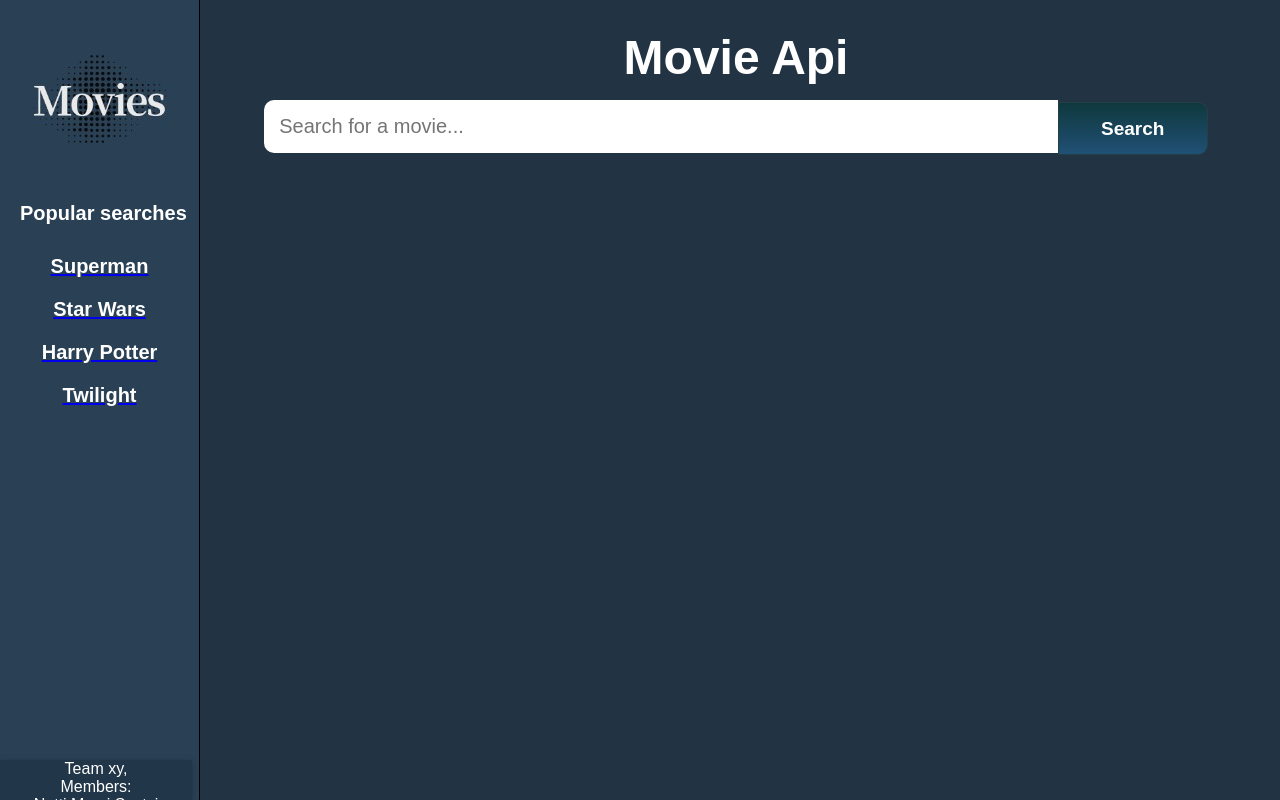
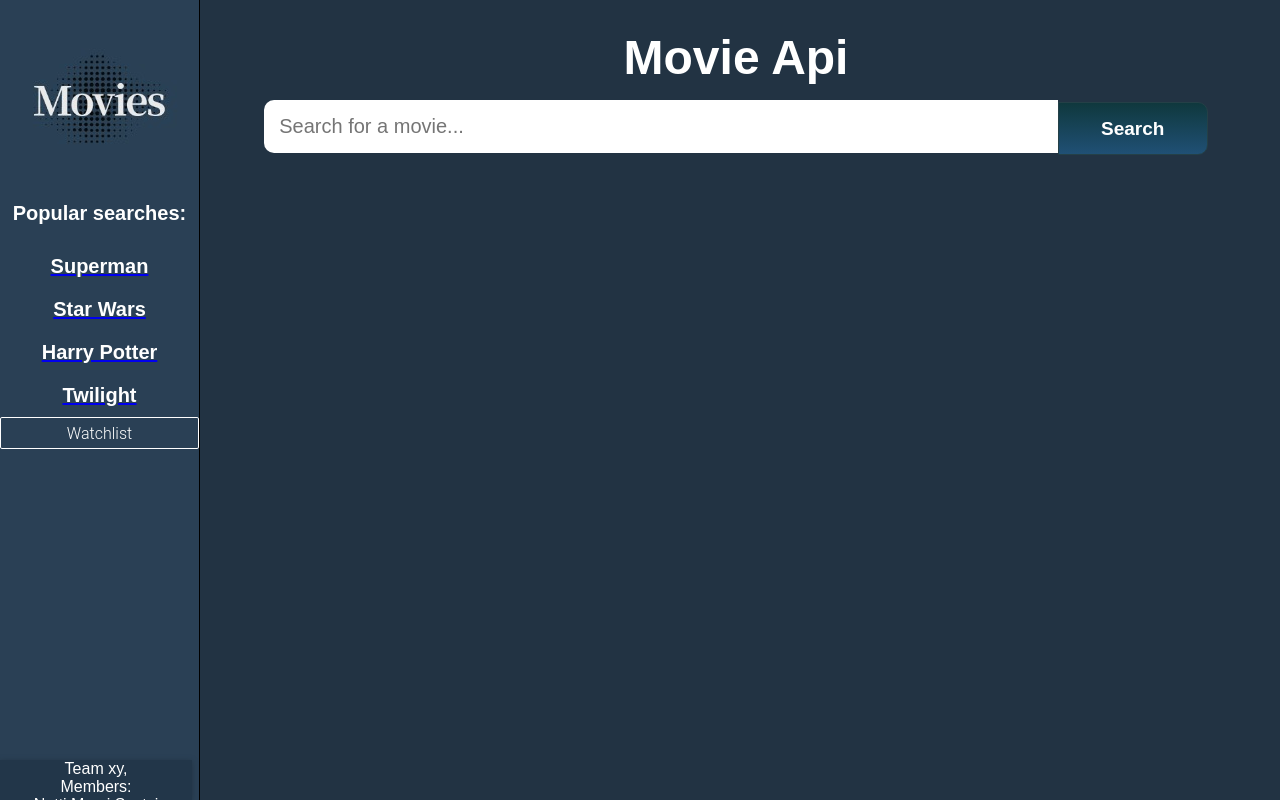
Before and after one commit to anettkeszler/movie-api, a React (Create React App) app: page / in a window 1280 px wide. Built offline with nearby package versions, Linux system fonts and the light colour scheme; no server answers.

Commit message:
watchlist

```diff
--- a/src/App.js
+++ b/src/App.js
@@ -1,24 +1,28 @@
-import React from 'react';
-import './App.css';
-import Mainpage from './Components/Mainpage/Mainpage';
-import Sidebar from './Components/Sidebar/Sidebar';
-import { MovieProvider } from './Components/Provider/MovieProvider';
-import { BrowserRouter, Route, Switch } from 'react-router-dom';
-import MovieDetail from './Components/DetailedPage/MovieDetail';
-
+import React from "react";
+import "./App.css";
+import Mainpage from "./Components/Mainpage/Mainpage";
+import Sidebar from "./Components/Sidebar/Sidebar";
+import { MovieProvider } from "./Components/Provider/MovieProvider";
+import { BrowserRouter, Route, Switch } from "react-router-dom";
+import MovieDetail from "./Components/DetailedPage/MovieDetail";
+import { WatchlistProvider } from "./Components/Provider/Watchlistprovider";
+import Watchlist from "./Components/Watchlist/Watchlist";
 
 function App() {
   return (
     <BrowserRouter>
+      <WatchlistProvider>
         <MovieProvider>
           <React.Fragment>
             <Sidebar />
             <Switch>
-            <Route exact={true} path='/' component={Mainpage} />
-            <Route exact path='/movie/:imdbID' component={MovieDetail} />
+              <Route exact={true} path="/" component={Mainpage} />
+              <Route exact path="/movie/:imdbID" component={MovieDetail} />
+              <Route exact path="/watchlist" component={Watchlist} />
             </Switch>
           </React.Fragment>
         </MovieProvider>
+      </WatchlistProvider>
     </BrowserRouter>
   );
 }
--- a/src/Components/DetailedPage/MovieDetail.js
+++ b/src/Components/DetailedPage/MovieDetail.js
@@ -1,32 +1,36 @@
-import React, { useEffect, useState } from 'react';
-import './movieDetail.css';
-import axios from 'axios';
+import React, { useEffect, useState, useContext } from "react";
+import "./movieDetail.css";
+import axios from "axios";
+import { WatchlistContext } from "../Provider/Watchlistprovider";
 
 export function MovieDetail(props) {
   const [movieDetail, setMovieDetail] = useState([]);
+  const [watchlist, setWatchlist] = useContext(WatchlistContext);
+  console.log(watchlist);
   const imdbId = props.match.params.imdbID;
-  console.log(imdbId);
-  console.log(movieDetail);
-
   const url = `http://www.omdbapi.com/?i=${imdbId}&apikey=8a2bf193`;
 
+  const add = () => {
+    setWatchlist((prevWatchlist) => [...prevWatchlist, movieDetail]);
+  };
+
   useEffect(() => {
-    axios.get(url).then(res => setMovieDetail(res.data));
+    axios.get(url).then((res) => setMovieDetail(res.data));
   }, [url]);
 
   return (
-    <div className='detail-container'>
-      <div className='card-title'>
+    <div className="detail-container">
+      <div className="card-title">
         <h2>
           {movieDetail.Title}
           {movieDetail.Year}
         </h2>
       </div>
-      <div className='poster-text-wrapper'>
-        <div className='poster-box'>
-          <img className='card-img' src={movieDetail?.Poster} alt='' />
+      <div className="poster-text-wrapper">
+        <div className="poster-box">
+          <img className="card-img" src={movieDetail?.Poster} alt="" />
         </div>
-        <div className='text-box'>
+        <div className="text-box">
           <div>
             <span>Runtime: </span>
             {movieDetail.Runtime}
@@ -56,6 +60,9 @@ export function MovieDetail(props) {
             <span>Plot: </span>
             {movieDetail.Plot}
           </div>
+          <button onClick={add} className="search-button">
+            Add
+          </button>
         </div>
       </div>
     </div>
--- /dev/null
+++ b/src/Components/Provider/Watchlistprovider.js
@@ -0,0 +1,13 @@
+import React, { useState, createContext } from "react";
+
+export const WatchlistContext = createContext();
+
+export const WatchlistProvider = (props) => {
+  let [watchlist, setWatchlist] = useState([]);
+
+  return (
+    <WatchlistContext.Provider value={[watchlist, setWatchlist]}>
+      {props.children}
+    </WatchlistContext.Provider>
+  );
+};
--- a/src/Components/Sidebar/Sidebar.css
+++ b/src/Components/Sidebar/Sidebar.css
@@ -24,11 +24,33 @@
   text-align: center;
 }
 
+.watchlist-button {
+  width: 100%;
+  text-align: center;
+  display: inline-block;
+  padding: 0.35em 1.2em;
+  border: 0.1em solid #ffffff;
+  margin: 0 0.3em 0.3em 0;
+  border-radius: 0.12em;
+  box-sizing: border-box;
+  text-decoration: none;
+  font-family: "Roboto", sans-serif;
+  font-weight: 300;
+  color: #ffffff;
+  text-align: center;
+  transition: all 0.2s;
+}
+.watchlist-button:hover {
+  color: #000000;
+  background-color: #ffffff;
+}
+
 .sidebar-searches {
   color: white;
   font-size: 20px;
   font-weight: bold;
-  padding-left: 20px;
+  width: 100%;
+  text-align: center;
 }
 
 .popular-searches {
--- a/src/Components/Sidebar/Sidebar.js
+++ b/src/Components/Sidebar/Sidebar.js
@@ -1,10 +1,10 @@
-import React, { useContext, useState } from 'react';
-import './Sidebar.css';
-import Logo from '../assets/Logo.jpeg';
-import axios from 'axios';
-import { MovieContext } from '../Provider/MovieProvider';
-import Footer from '../Footer/Footer';
-import { Link } from 'react-router-dom';
+import React, { useContext, useState } from "react";
+import "./Sidebar.css";
+import Logo from "../assets/Logo.jpeg";
+import axios from "axios";
+import { MovieContext } from "../Provider/MovieProvider";
+import Footer from "../Footer/Footer";
+import { Link } from "react-router-dom";
 
 function Sidebar() {
   const [movieData, setMovieData] = useContext(MovieContext);
@@ -22,18 +22,17 @@ function Sidebar() {
     });
   };
   return (
-    <div className='sidebar'>
-      <Link to={'/'}>
-        <div className='logo-container'>
-          {' '}
-          <img className='logo-img' src={Logo} alt='logo' />
+    <div className="sidebar">
+      <Link to={"/"}>
+        <div className="logo-container">
+          {" "}
+          <img className="logo-img" src={Logo} alt="logo" />
         </div>
       </Link>
-      <div className='sidebar-searches'>Popular searches</div>
-
-      <ul className='popular-searches'>
+      <div className="sidebar-searches">Popular searches:</div>
+      <ul className="popular-searches">
         <Link to={`/`} onClick={handleValue}>
-          <li onClick={handleValue}>Superman</li>{' '}
+          <li onClick={handleValue}>Superman</li>{" "}
         </Link>
         <Link to={`/`} onClick={handleValue}>
           <li onClick={handleValue}>Star Wars</li>
@@ -45,6 +44,9 @@ function Sidebar() {
           <li onClick={handleValue}>Twilight</li>
         </Link>
       </ul>
+      <Link to={"/watchlist"}>
+        <div className="watchlist-button">Watchlist</div>
+      </Link>
       <Footer />
     </div>
   );
--- /dev/null
+++ b/src/Components/Watchlist/Watchlist.js
@@ -0,0 +1,28 @@
+import React, { useContext } from "react";
+import "./style.css";
+import { WatchlistContext } from "../Provider/Watchlistprovider";
+import { Link } from "react-router-dom";
+import defaultPoster from "../MovieCard/default_poster.jpg";
+
+export default function MovieCard() {
+  let [watchlist] = useContext(WatchlistContext);
+  console.log(watchlist);
+  return (
+    <div className="container">
+      {watchlist.map((movie) => {
+        return (
+          <Link className="card" to={`/movie/${movie.imdbID}`}>
+            {movie.Poster === "N/A" ? (
+              <img className="card-img" src={defaultPoster} alt="" />
+            ) : (
+              <img className="card-img" src={movie.Poster} alt="" />
+            )}
+            <div className="card-titles">
+              {movie.Title} ({movie.Year})
+            </div>
+          </Link>
+        );
+      })}
+    </div>
+  );
+}
--- /dev/null
+++ b/src/Components/Watchlist/style.css
@@ -0,0 +1,44 @@
+.container {
+  display: flex;
+  flex-wrap: wrap;
+  width: 65%;
+  margin: 0 auto;
+}
+
+.card {
+  width: 170px;
+  margin: 10px;
+  background-color: rgb(32, 32, 34);
+  text-decoration: none;
+}
+
+.card:hover {
+  box-shadow: 0px 0px 3px 3px #4484c4;
+  cursor: pointer;
+  transform: scale(1.05);
+  transition: all 0.2s ease-in-out;
+}
+
+.card-img {
+  width: 170px;
+  height: 250px;
+}
+
+.card-titles {
+  color: white;
+  padding: 5px;
+  text-align: center;
+  font-size: 18px;
+}
+
+.card-title:visited {
+  color: white;
+}
+
+.error-message {
+  color: white;
+  text-align: center;
+  font-size: 40px;
+  width: 100%;
+  padding-top: 30px;
+}
```
Lines whose indentation alone changed are shown as unchanged.
